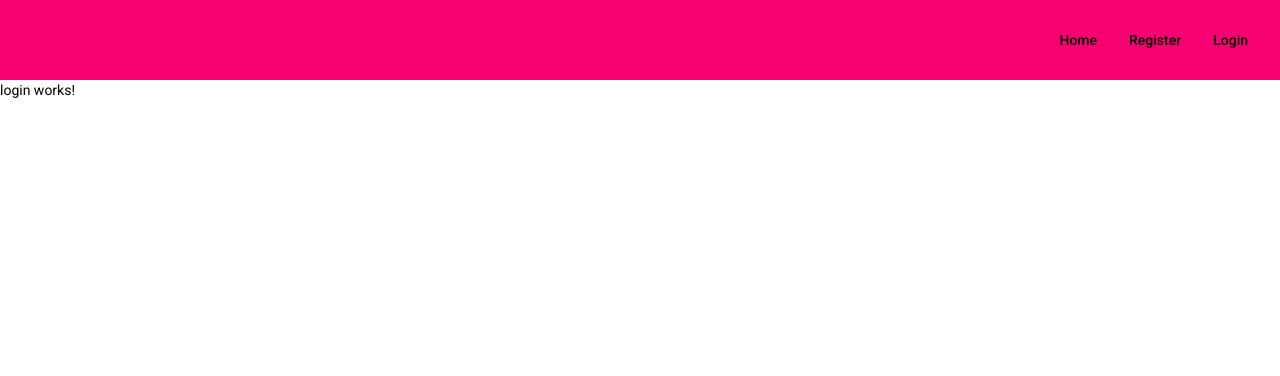
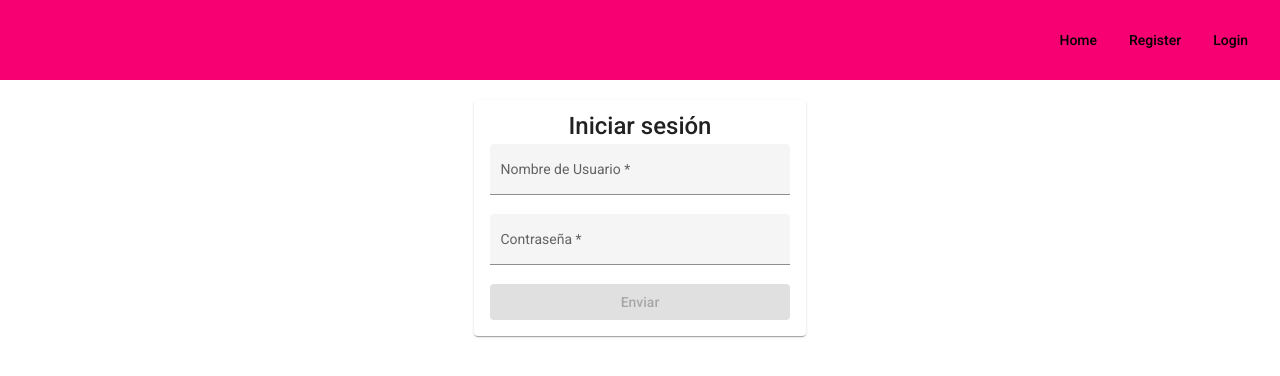
Before and after one commit to pigu00/correos-internos-front, an Angular app: page /login in a window 1280 px wide. Shown: the top 376 px of the page. Built offline with nearby package versions, Linux system fonts and the light colour scheme.

Commit message:
from inici

```diff
--- a/src/app/login/login.component.css
+++ b/src/app/login/login.component.css
@@ -0,0 +1,18 @@
+:host {
+    display: flex;
+    justify-content: center;
+    margin: 100px, 0px;
+    padding: 20px;
+  }
+  .mat-form-field{
+    width: 100%;
+    min-width: 300px;
+  }
+
+  mat-card-title, mat-card-content {
+    display: flex;
+    justify-content: center;
+  }
+  button{
+    width: 100%;
+  }
--- a/src/app/login/login.component.html
+++ b/src/app/login/login.component.html
@@ -1 +1,38 @@
-<p>login works!</p>
+<mat-card>
+    <mat-card-title>Iniciar sesión</mat-card-title>
+    <mat-card-content>
+
+      <form [formGroup]="formInicioSesion" (ngSubmit)="iniciarSesion($event)">
+
+        <mat-form-field appearance="fill">
+          <mat-label>Nombre de Usuario</mat-label>
+          <!-- <p *ngIf="validarNombreUsuario('nombreUsuario')">Debe tener 5 caracteres</p> -->
+          <input
+            matInput
+            type="text"
+            formControlName="nombreUsuario"
+            name="nombreUsuario"
+          />
+        </mat-form-field>
+        <br />
+        <mat-form-field appearance="fill">
+          <mat-label>Contraseña</mat-label>
+          <input
+            matInput
+            type="password"
+            formControlName="contrasena"
+            placeholder="Contraseña"
+          />
+        </mat-form-field>
+        <br />
+        <button mat-raised-button [disabled]="!formInicioSesion.valid">Enviar</button>
+      </form>
+
+      <!-- <form [formGroup]="form">
+          <mat-error *ngIf="checarSiSonIguales()">Las contraseñas no coinciden</mat-error>
+        </form> -->
+
+
+    </mat-card-content>
+
+    </mat-card>
--- a/src/app/login/login.component.ts
+++ b/src/app/login/login.component.ts
@@ -1,4 +1,12 @@
 import { Component, OnInit } from '@angular/core';
+import {
+  FormBuilder,
+  FormGroup,
+  Validators,
+} from '@angular/forms';
+import { Subscription } from 'rxjs';
+import {IUsuarios, IIniciarSesion } from '../types';
+import{UsuariosService} from '../usuarios.service'
 
 @Component({
   selector: 'app-login',
@@ -7,9 +15,29 @@ import { Component, OnInit } from '@angular/core';
 })
 export class LoginComponent implements OnInit {
 
-  constructor() { }
+  constructor(private fb: FormBuilder, private UsuarioServicio:UsuariosService) { }
+
+
+  formInicioSesion: FormGroup = this.fb.group({
+    nombreUsuario: ['', [Validators.required]],
+    contrasena: ['', [Validators.required]],
+
+  })
 
   ngOnInit(): void {
   }
 
+//guardar datos form
+iniciarSesion(event:Event){
+  event.preventDefault()
+  const usuario: IIniciarSesion = {
+    nombreUsuario: this.formInicioSesion.value.nombreUsuario,
+    contrasena: this.formInicioSesion.value.contrasena,
+  }
+
+  this.UsuarioServicio.iniciarSesion(usuario).subscribe(()=>{
+    console.log('datos inicio sesion enviados al back')
+  })
 }
+
+}
--- a/src/app/usuarios.service.ts
+++ b/src/app/usuarios.service.ts
@@ -2,13 +2,14 @@ import { Injectable } from '@angular/core';
 import{HttpClient}from '@angular/common/http';
 import { environment }from '../environments/environment';
 import { Observable } from 'rxjs';
-import { Usuarios,IUsuarios } from './types';
+import { Usuarios,IUsuarios, IIniciarSesion } from './types';
 
 
 @Injectable({
   providedIn: 'root'
 })
 export class UsuariosService {
+  [x: string]: any;
 
   constructor(private servicio:HttpClient) {  }
 
@@ -19,4 +20,9 @@ export class UsuariosService {
   guardarUsuario(usuario:IUsuarios ):Observable<void>{
     return this.servicio.post<void>(environment.servidor +'/api/users', usuario)
   }
+
+  iniciarSesion(usuario:IIniciarSesion ):Observable<void>{
+    return this.servicio.post<void>(environment.servidor +'/login', usuario)
+  }
+
 }
```
Also changed, not shown: src/app/types.ts (+7 -0 lines).
